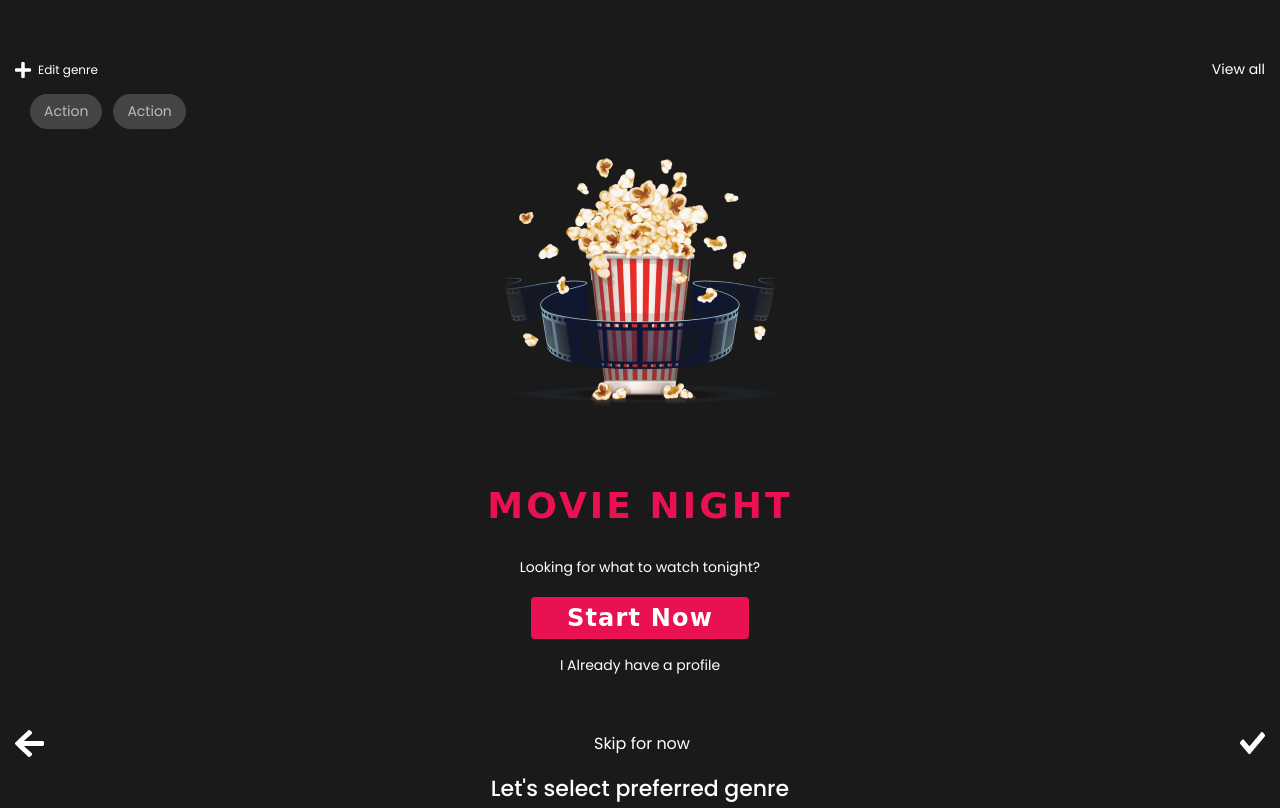
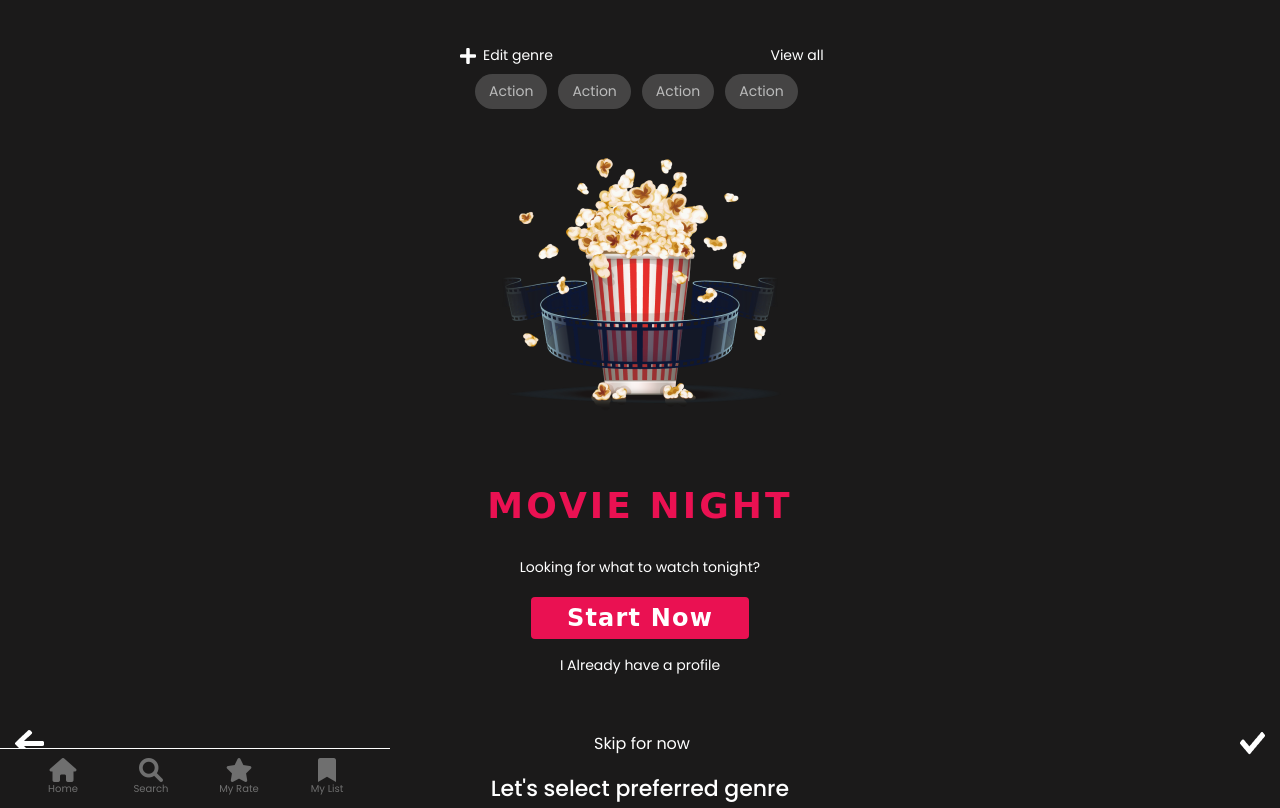
Before and after one commit to gyuli-zoeykim/ajax-project, a website: page index.html in a window 1280 px wide. Shown: the top 808 px of the page. Drawn offline with Linux system fonts and the light colour scheme; a web font is replaced by a local one.

Commit message:
working on webapp home page view all #1

```diff
--- a/css/styles.css
+++ b/css/styles.css
@@ -44,6 +44,53 @@ p {
 .start-btn h3 {
   font-size: 24px;
   letter-spacing: 0.05em;
+}
+
+/* nav-container */
+
+.nav-container {
+  position: fixed;
+  bottom: 0;
+  background-color: #1b1a1a;
+}
+
+.nav-list {
+  width: 390px;
+  height: 52px;
+  border-top: 0.5px solid white;
+  display: flex;
+  justify-content: space-evenly;
+  align-items: center;
+  padding: 0;
+  margin: 0;
+}
+
+.nav-item {
+  height: 100%;
+}
+
+.nav-link {
+  display: flex;
+  flex-direction: column;
+  align-items: center;
+  overflow: hidden;
+  white-space: nowrap;
+  justify-content: center;
+  text-decoration: none;
+  flex-grow: 1;
+  height: 100%;
+  min-width: 50px;
+}
+
+.nav-link i {
+  padding-top: 18px;
+  color: #6f6f6f;
+}
+
+.nav-link span {
+  font-size: 10px;
+  margin-top: 10px;
+  color: #6f6f6f;
 }
 
 /* genre select page */
@@ -131,78 +178,90 @@ h2 {
 }
 
 /* home page */
+
 .home-container {
   display: flex;
   justify-content: center;
   flex-wrap: wrap;
 }
 
-.banner-section .banner-img {
+.home-container .banner-section {
+  width: 390px;
+  height: 545px;
+}
+
+.home-container .banner-img-box {
+  width: 100%;
+  height: 100%;
+}
+
+.home-container .movie-section {
+  flex-basis: 100%;
+}
+
+.home-container .banner-img {
   width: 100%;
   height: 100%;
   object-fit: cover;
 }
 
-.banner-btn {
-  width: 100%;
+.home-container .banner-menu {
   position: absolute;
-  top: 0;
-  display: flex;
-  align-items: center;
-  justify-content: space-between;
-  flex-wrap: wrap;
-  margin-top: 45px;
+  top: 45px;
 }
 
-.banner-menu {
-  width: 100%;
-  position: absolute;
-  top: 0;
+.home-container .banner-menu .row-one {
+  display: flex;
+  justify-content: space-between;
+  align-items: center;
+  margin: 0 15px;
+  position: relative;
 }
 
-.banner-menu .row:first-child {
-  display: flex;
-  justify-content: space-between;
-  margin: 45px 15px 0;
-}
-
-.banner-section .row .column-half {
+.edit-btn {
   display: flex;
   align-items: center;
 }
 
-.banner-section .row .column-half .edit-btn {
-  font-size: 12px;
-  padding-left: 7px;
+.column-half .edit-btn img {
+  margin-right: 7px;
 }
 
-.genre-tag {
+.row-one .column-half .edit-btn p,
+.view-all {
+  margin: 0;
+}
+
+.home-container .banner-menu .row-two .genre-tag {
   padding: 0;
   margin: 0 30px;
   display: flex;
   flex-wrap: wrap;
 }
 
-.genre-tag-inner {
+.home-container .banner-menu .row-two .genre-tag .genre-tag-inner {
   font-size: 14px;
   color: white;
   background-color: #575757;
   opacity: 70%;
   border-radius: 50px;
   display: inline;
-  margin: 0 11px 11px 0;
+  margin: 8px 11px 0 0;
   padding: 7px 14px;
 }
 
-.row .genre-tag .genre-tag-inner .checked {
-  background: #ea1152;
+.column-full .movie-list li img {
+  width: 100%;
+  height: 100%;
+  object-fit: cover;
 }
 
-.movie-section .row .column-full:first-child {
+.movie-section .row-one .column-full:first-child {
+  width: 390px;
   display: flex;
   align-items: center;
   justify-content: space-between;
-  margin: 21px 15px 9px;
+  padding: 21px 15px 9px;
 }
 
 h4 {
@@ -212,25 +271,10 @@ h4 {
   margin: 0;
 }
 
-view-all {
-  margin: 0;
-}
-
 .movie-list {
+  display: flex;
   padding: 0;
-  margin-left: 15px;
-  display: flex;
-}
-
-.movie-list li img {
-  height: 100%;
-  object-fit: cover;
-}
-
-@media screen and (max-width: 849px) {
-  .banner-img-box {
-    width: 390px;
-    height: 545px;
+  margin: 0 0 0 15px;
 }
 
 .movie-list li {
@@ -238,4 +282,3 @@ view-all {
   height: 130px;
   margin-right: 10px;
 }
-}
--- a/index.html
+++ b/index.html
@@ -5,6 +5,11 @@
   <meta name="viewport" content="width=device-width, initial-scale=1.0">
   <title>AJAX Project</title>
   <link rel="icon" href="images/favicon.ico">
+  <link
+    rel="stylesheet"
+    href="https://cdnjs.cloudflare.com/ajax/libs/font-awesome/6.0.0/css/all.min.css"
+    integrity="sha512-9usAa10IRO0HhonpyAIVpjrylPvoDwiPUiKdWk5t3PyolY1cOd4DSE0Ga+ri4AuTroPR5aQvXU9xC6qOPnzFeg=="
+    crossorigin="anonymous" referrerpolicy="no-referrer" />
   <link rel="stylesheet" href="css/reset.css">
   <link rel="stylesheet" href="css/layout.css">
   <link rel="stylesheet" href="css/styles.css">
@@ -133,6 +138,34 @@
         </ul>
       </div>
     </div>
+    <div class="nav-container">
+      <ul class="nav-list">
+        <li class="nav-item">
+          <a href="#" class="nav-link">
+            <i class="fa-sharp fa-solid fa-house fa-xl"></i>
+            <span>Home</span>
+          </a>
+        </li>
+        <li class="nav-item">
+          <a href="#" class="nav-link">
+            <i class="fa-solid fa-magnifying-glass fa-xl"></i>
+            <span>Search</span>
+          </a>
+        </li>
+        <li class="nav-item">
+          <a href="#" class="nav-link">
+            <i class="fa-solid fa-star fa-xl"></i>
+            <span>My Rate</span>
+          </a>
+        </li>
+        <li class="nav-item">
+          <a href="#" class="nav-link">
+            <i class="fa-solid fa-bookmark fa-xl"></i>
+            <span>My List</span>
+          </a>
+        </li>
+      </ul>
+    </div>
 
     <div class="home-container">
       <div class="banner-section">
@@ -140,27 +173,30 @@
           <img class="banner-img" src="images/genre/action poster.jpg" alt="banner">
         </div>
         <div class="banner-menu">
-          <div class="row">
+          <div class="row-one">
             <div class="column-half">
-              <img src="images/edit-icon.png" alt="edit">
-              <p class="edit-btn">Edit genre</p>
+              <div class="edit-btn">
+                <img src="images/edit-icon.png" alt="edit">
+                <p>Edit genre</p>
+              </div>
             </div>
             <div class="column-half">
               <p class="view-all">View all</p>
             </div>
           </div>
 
-          <div class="row">
+          <div class="row-two">
             <ul class="genre-tag">
+              <li class="genre-tag-inner">Action</li>
+              <li class="genre-tag-inner">Action</li>
               <li class="genre-tag-inner">Action</li>
               <li class="genre-tag-inner">Action</li>
             </ul>
           </div>
         </div>
       </div>
-
       <div class="movie-section">
-        <div class="row">
+        <div class="row-one">
           <div class="column-full">
             <h4>Top 100 Movies</h4>
             <p class="view-all">View all</p>
@@ -169,8 +205,18 @@
             <ul class="movie-list">
               <li><img src="images/genre/adventure poster.jpg"></li>
               <li><img src="images/genre/adventure poster.jpg"></li>
+          </div>
+        </div>
+
+        <div class="row-one">
+          <div class="column-full">
+            <h4>Action</h4>
+            <p class="view-all">View all</p>
+          </div>
+          <div class="column-full">
+            <ul class="movie-list">
               <li><img src="images/genre/adventure poster.jpg"></li>
-            </ul>
+              <li><img src="images/genre/adventure poster.jpg"></li>
           </div>
         </div>
 
```
Lines whose indentation alone changed are shown as unchanged.
